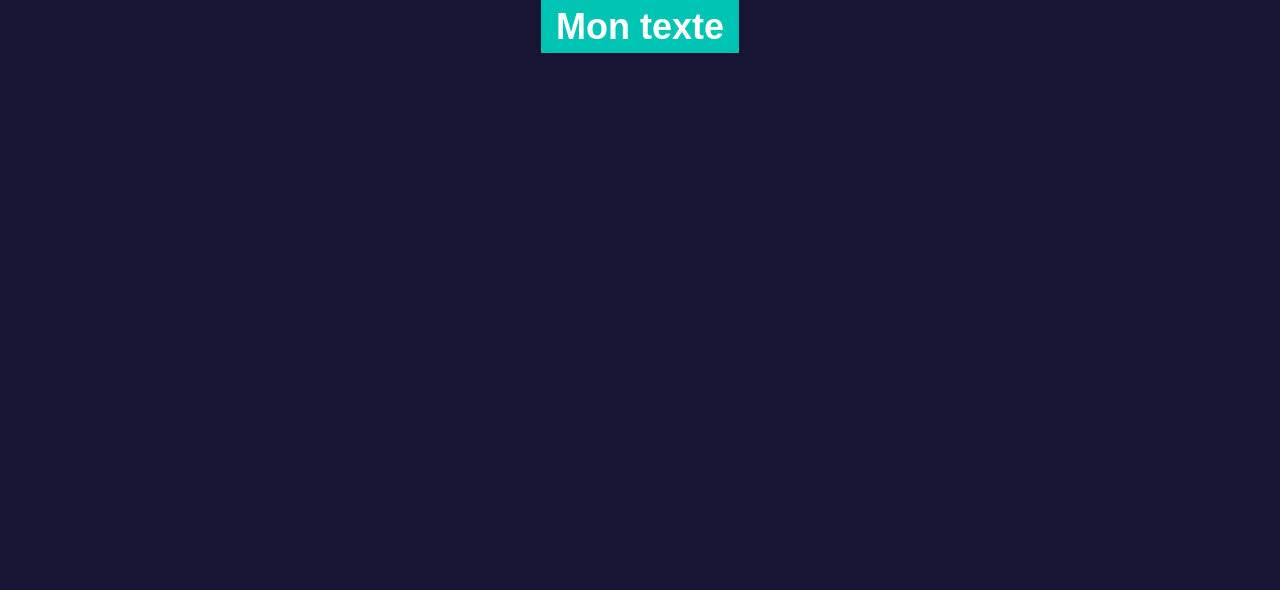
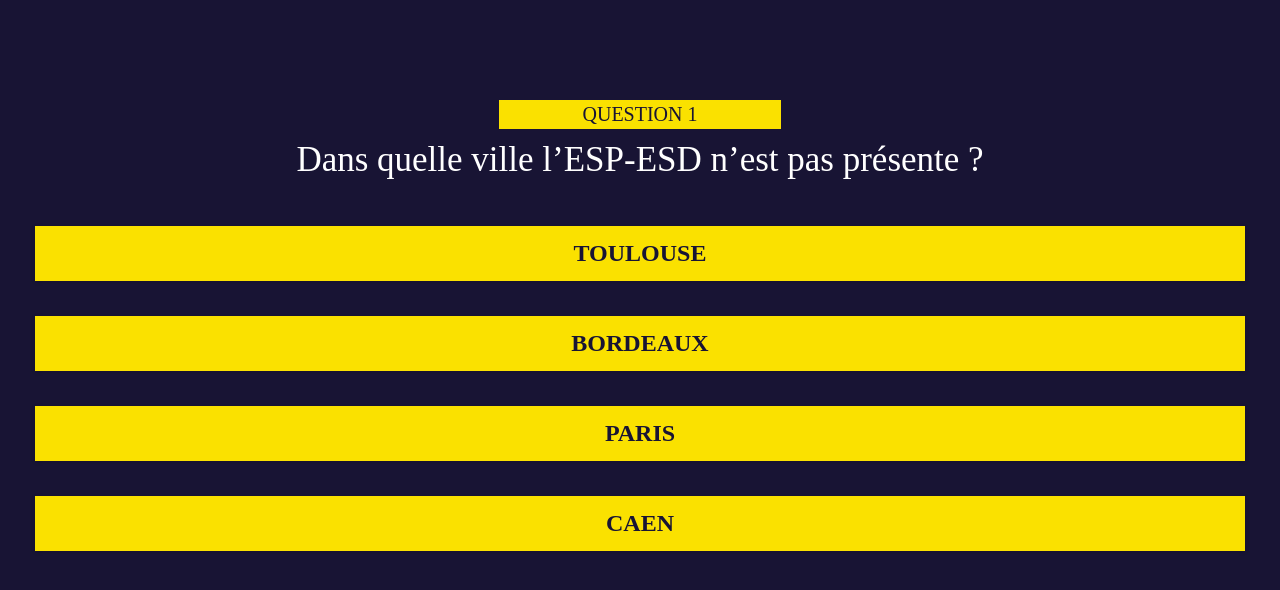
Before and after one commit to RiusmaX/esd-quiz, a React (Create React App) app in the folder frontend/: page / in a window 1280 px wide. Shown: the top 590 px of the page. Built offline with nearby package versions, Linux system fonts and the light colour scheme.

Commit message:
QUIESTION RÉPONSE

```diff
--- a/frontend/src/App.jsx
+++ b/frontend/src/App.jsx
@@ -1,10 +1,17 @@
 import './App.css'
-import Button from './components/Button'
+import Answer from './components/Answer'
+import NumberQuestion from './components/NumberQuestion'
+import TextQuestion from './components/TextQuestion'
 
 function App () {
   return (
     <div className='App'>
-      <Button text='Mon texte' />
+      <NumberQuestion number='Question 1' />
+      <TextQuestion question='Dans quelle ville l’ESP-ESD n’est pas présente ? ' />
+      <Answer answer='Toulouse' />
+      <Answer answer='Bordeaux' />
+      <Answer answer='Paris' />
+      <Answer answer='Caen' />
     </div>
   )
 }
--- /dev/null
+++ b/frontend/src/components/Answer.jsx
@@ -0,0 +1,11 @@
+import '../styles/AnswerStyle.css'
+
+function Answer (props) {
+  return (
+    <div className='answer'>
+      {props.answer}
+    </div>
+  )
+}
+
+export default Answer
--- /dev/null
+++ b/frontend/src/components/NumberQuestion.jsx
@@ -0,0 +1,13 @@
+import '../styles/NumberQuestionStyle.css'
+
+function NumberQuestion (props) {
+  return (
+    <div className='question'>
+      <div className='numberq'>
+        {props.number}
+      </div>
+    </div>
+  )
+}
+
+export default NumberQuestion
--- /dev/null
+++ b/frontend/src/components/TextQuestion.jsx
@@ -0,0 +1,11 @@
+import '../styles/TextQuestionStyle.css'
+
+function TextQuestion (props) {
+  return (
+    <div className='questiontxt'>
+      {props.question}
+    </div>
+  )
+}
+
+export default TextQuestion
--- /dev/null
+++ b/frontend/src/styles/AnswerStyle.css
@@ -0,0 +1,26 @@
+div.answer {
+  cursor: pointer;
+
+  color: var(--background);
+  background: var(--secondary);
+
+  font-family: 'Barlow Condensed';
+  font-style: normal;
+  font-weight: 600;
+  font-size: 24px;
+  line-height: 29px;
+  text-align: center;
+
+  text-transform: uppercase;
+
+  margin-inline: 35px;
+  margin-block: 35px;
+  padding-block: 13px;
+
+  box-shadow: var(--box-shadow-button)
+}
+
+div.answer:active {
+  color: var(--white);
+  background: var(--primary)
+}
--- /dev/null
+++ b/frontend/src/styles/NumberQuestionStyle.css
@@ -0,0 +1,17 @@
+
+div.question{
+  padding-top: 100px;
+}
+div.numberq {
+  color: var(--background);
+  background: var(--secondary);
+
+  font-family: 'Barlow Condensed';
+  font-size: 20px;
+  line-height: 29px;
+  text-align: center;
+  text-transform: uppercase;
+
+  margin-inline: 39vw;
+  margin-bottom: 10px;
+}
--- /dev/null
+++ b/frontend/src/styles/TextQuestionStyle.css
@@ -0,0 +1,13 @@
+div.questiontxt {
+  color: var(--white);
+
+  font-family: 'Barlow Condensed';
+  font-style: normal;
+  font-weight: 500;
+  font-size: 35px;
+  line-height: 42px;
+  justify-content: center;
+
+  margin-inline: 30px;
+  padding-bottom: 10px;
+}
```
